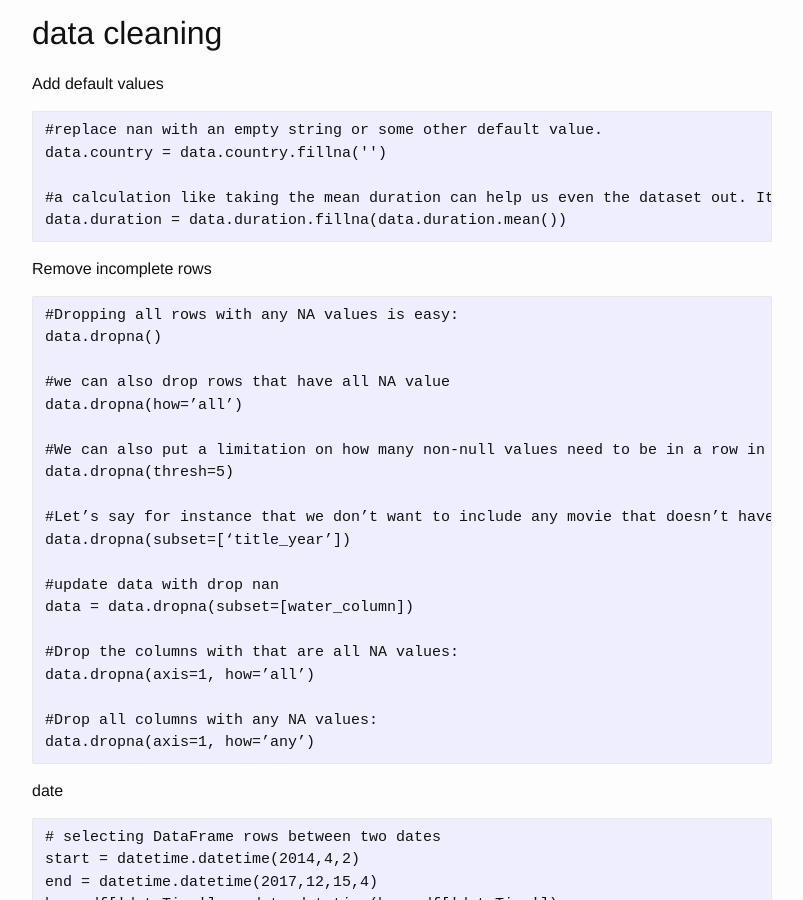
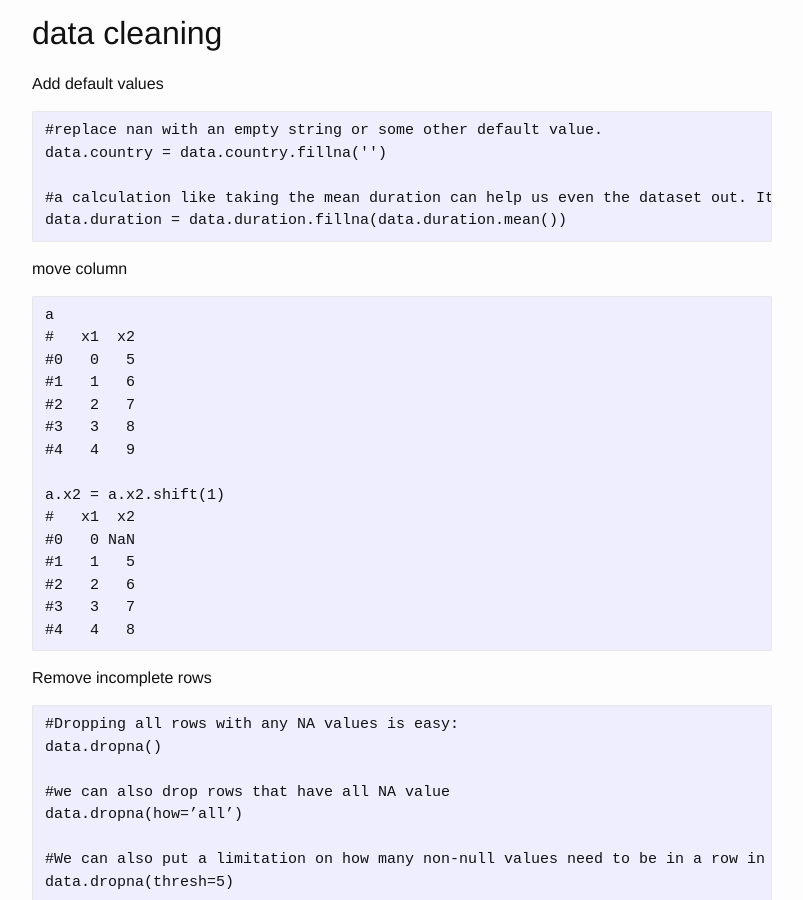
Before and after one commit to josephstalin117/josephstalin117.github.io, a Jekyll site: the page built from _posts/2018-3-13-pandas.markdown, in a window 1280 px wide and 900 px high, scrolled down 4649 px. Shown: the whole window, without its empty margins (238-1041 px from the left). Built offline with Jekyll 4.4.1, drawn with Linux system fonts in a browser that asks for light colours.

Commit message:
add pandas shift

````diff
--- a/_posts/2018-3-13-pandas.markdown
+++ b/_posts/2018-3-13-pandas.markdown
@@ -213,6 +213,25 @@ data.country = data.country.fillna('')
 data.duration = data.duration.fillna(data.duration.mean())
 ```
 
+move column
+```
+a
+#   x1  x2
+#0   0   5
+#1   1   6
+#2   2   7
+#3   3   8
+#4   4   9
+
+a.x2 = a.x2.shift(1)
+#   x1  x2
+#0   0 NaN
+#1   1   5
+#2   2   6
+#3   3   7
+#4   4   8
+```
+
 Remove incomplete rows
 ```
 #Dropping all rows with any NA values is easy:
````
